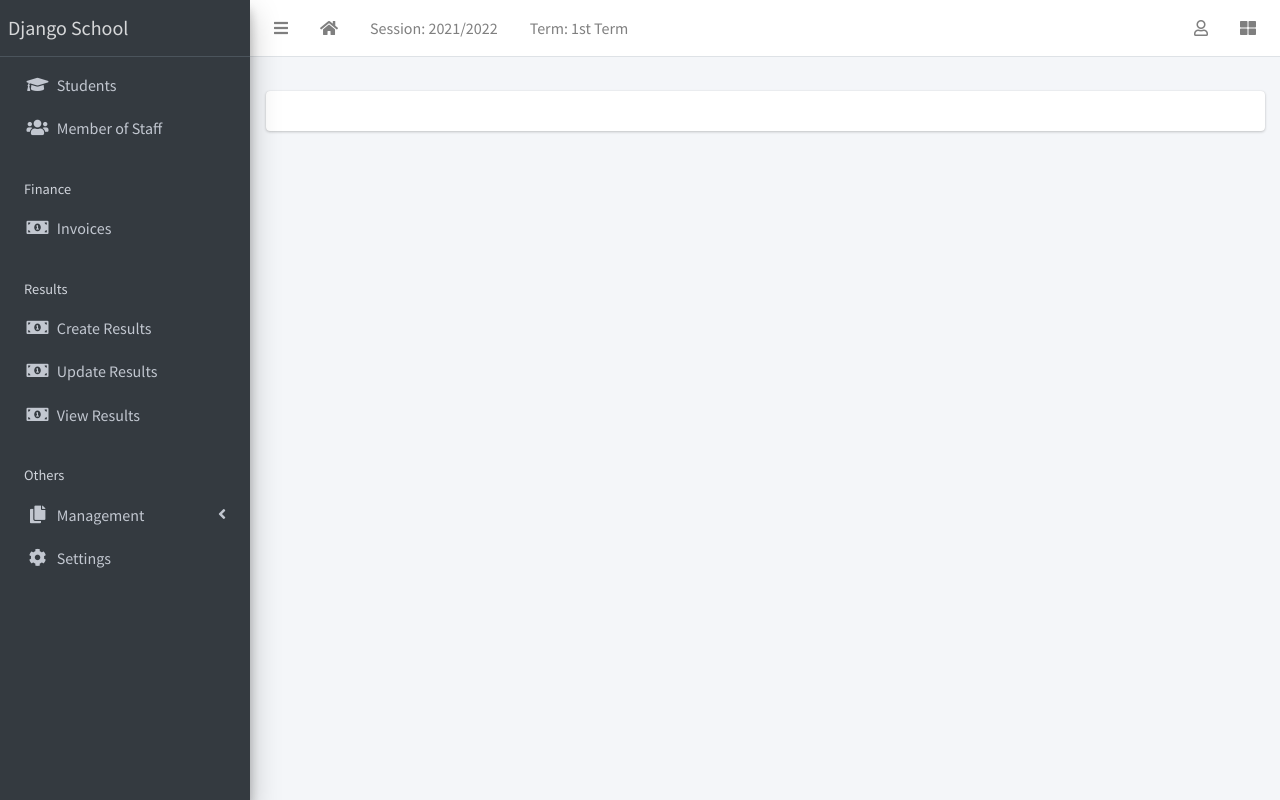
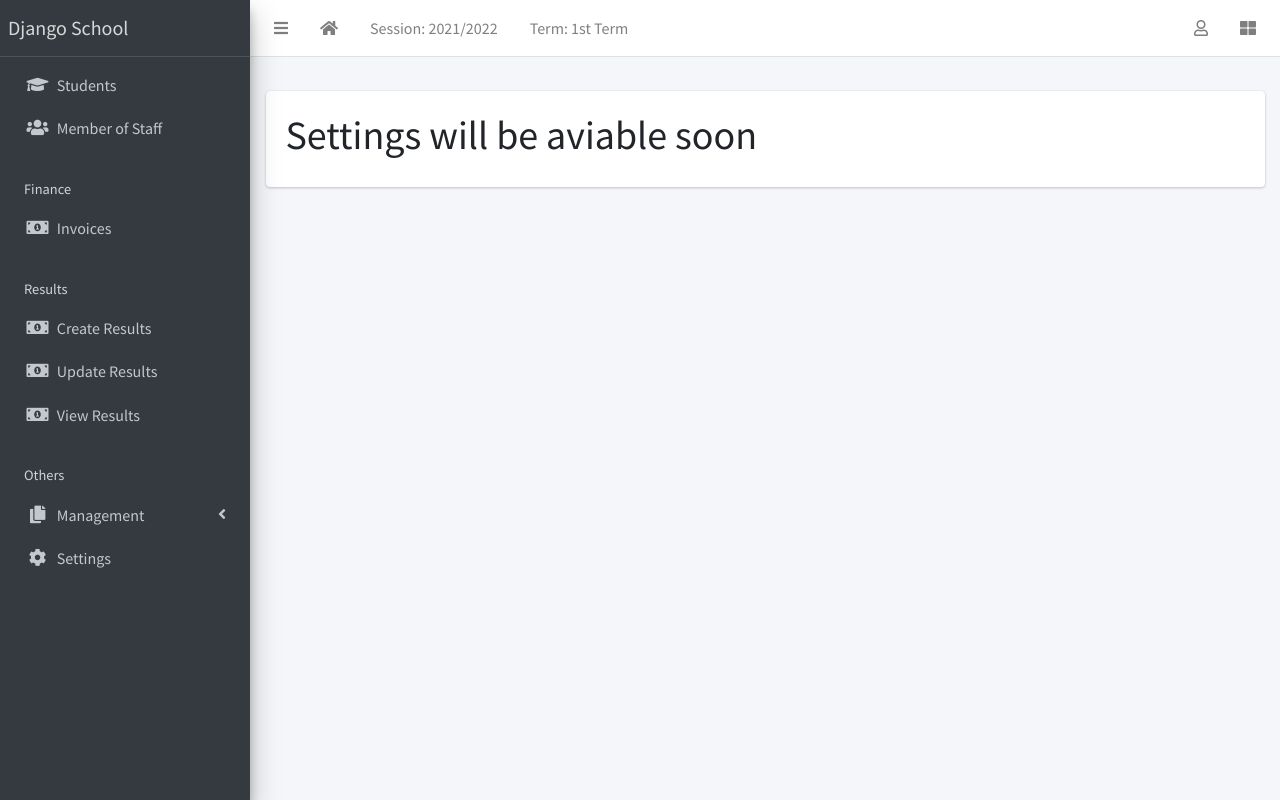
Before and after one commit to Justeeee/Django-School-Management-System, a Django app: page /site-config in a window 1280 px wide. Run offline with Django 3.2, Linux system fonts and the light colour scheme; a user stored in the database is signed in; data comes from the database, SQL or seed files in the repository; both versions use the stored data as it was after the commit; some libraries are stand-ins or nearby versions.

Commit message:
Some changes

```diff
--- a/apps/corecode/templates/corecode/siteconfig.html
+++ b/apps/corecode/templates/corecode/siteconfig.html
@@ -9,4 +9,6 @@
 
 {% block title-side %}{% endblock title-side %}
 
-<h1>Settings would be aviable soon</h1>
+{% block content %}
+<h1>Settings will be aviable soon</h1>
+{% endblock content %}
```
Also changed, not shown: db.sqlite3, 1 other file.
